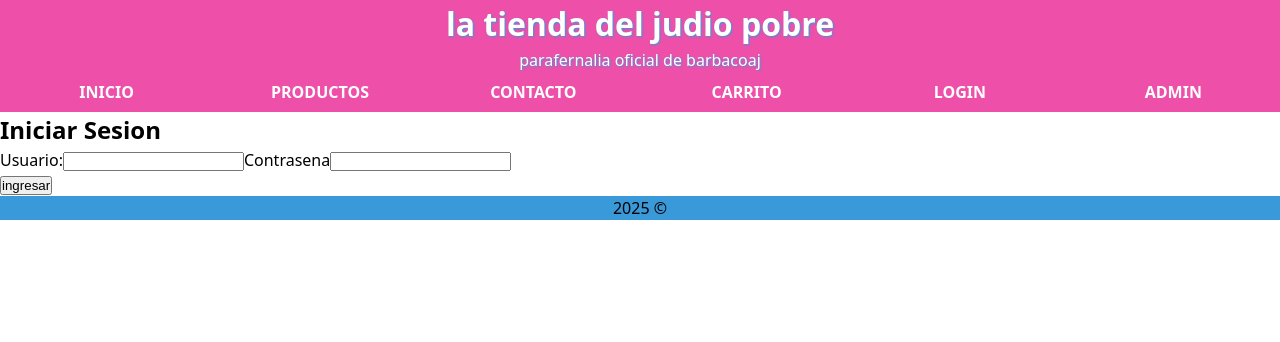
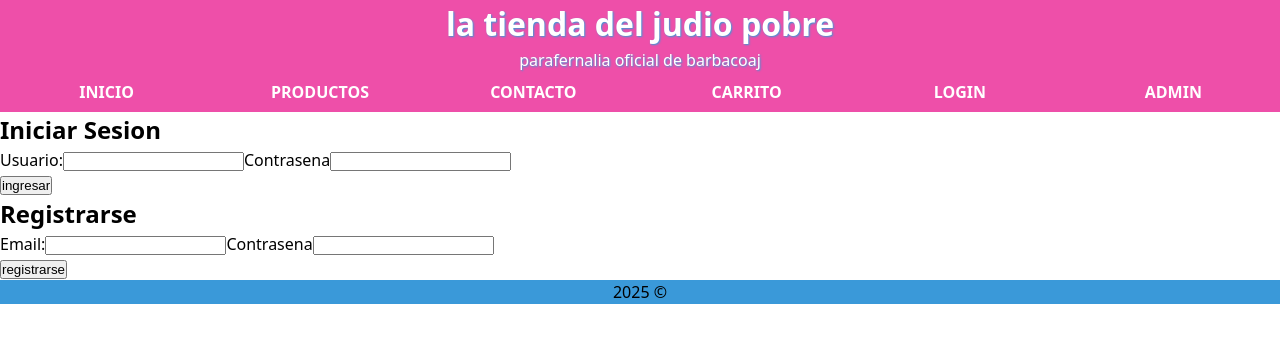
Before and after one commit to abrukman/ecommerce, a React (Vite) app: page /login in a window 1280 px wide. Shown: the top 342 px of the page. Built offline with nearby package versions, Linux system fonts and the light colour scheme.

Commit message:
se implementa autenticacion con mail y contrasena de firebase

```diff
--- a/package.json
+++ b/package.json
@@ -11,7 +11,7 @@
   },
   "dependencies": {
     "bootstrap": "^5.3.7",
-    "firebase": "^11.8.1",
+    "firebase": "^11.9.1",
     "react": "^19.0.0",
     "react-bootstrap": "^2.10.10",
     "react-dom": "^19.0.0",
--- a/src/auth/firebase.js
+++ b/src/auth/firebase.js
@@ -18,11 +18,9 @@ const firebaseConfig = {
 // Initialize Firebase
 const app = initializeApp(firebaseConfig);
 
-
-
 const auth = getAuth();
 
-export function crearUsuario(){
+export function crearUsuario(email, password){
    createUserWithEmailAndPassword(auth, email, password)
   .then((userCredential) => {
     // Signed up
@@ -32,6 +30,7 @@ export function crearUsuario(){
     // ...
   })
   .catch((error) => {
+    console.log(error.code, error.message);
     const errorCode = error.code;
     const errorMessage = error.message;
     // ..
--- a/src/components/login.jsx
+++ b/src/components/login.jsx
@@ -1,11 +1,12 @@
 import { useState } from "react";
 import { useAuthContext } from '../contexts/AuthContext';
 import { useNavigate } from "react-router-dom";
+import { crearUsuario } from "../auth/firebase";
 
 function Login() {
   const [usuario, setUsuario] = useState('');
   const [password, setPassword] = useState('');
-  const { login } = useAuthContext();
+  const { login, user, logout } = useAuthContext();
   const navigate = useNavigate();
 
   const handleSubmit = (e) => {
@@ -20,7 +21,22 @@ function Login() {
     }
   };
 
+  function registrarUsuario(e) {
+    e.preventDefault();
+    crearUsuario(usuario, password);
+    login(usuario);
+  }
+
+  if (user === 'admin') {
     return (
+      <form onSubmit={logout}>
+        <button type="submit">Cerrar Sesion</button>
+      </form>
+    )
+  } else
+  {
+    return (
+      <>
         <form onSubmit={handleSubmit}>
           <h2>Iniciar Sesion</h2>
           <div>
@@ -31,13 +47,31 @@ function Login() {
               onChange={(e) => setUsuario(e.target.value)} />
             <label htmlFor="">Contrasena</label>
             <input
-          type="text"
+              type="password"
               value={password}
               onChange={(e) => setPassword(e.target.value)} />
           </div>
           <button type="submit">ingresar</button>
         </form>
+        <form onSubmit={registrarUsuario}>
+          <h2>Registrarse</h2>
+          <div>
+            <label>Email:</label>
+            <input
+              type="text"
+              value={usuario}
+              onChange={(e) => setUsuario(e.target.value)} />
+            <label htmlFor="">Contrasena</label>
+            <input
+              type="password"
+              value={password}
+              onChange={(e) => setPassword(e.target.value)} />
+          </div>
+          <button type="submit">registrarse</button>
+        </form>
+      </>
     )
+}
 }
 
 export default Login;
```
Also changed, not shown: 1 other file (tests, documents, lock files or other folders). Lines whose indentation alone changed are shown as unchanged.
